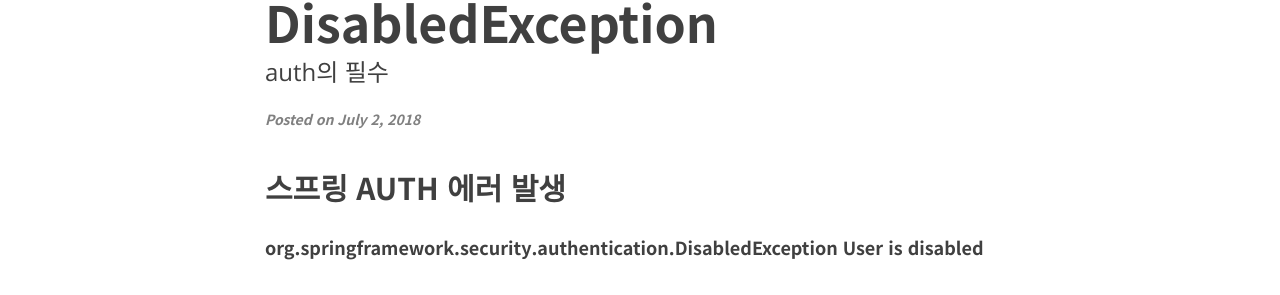
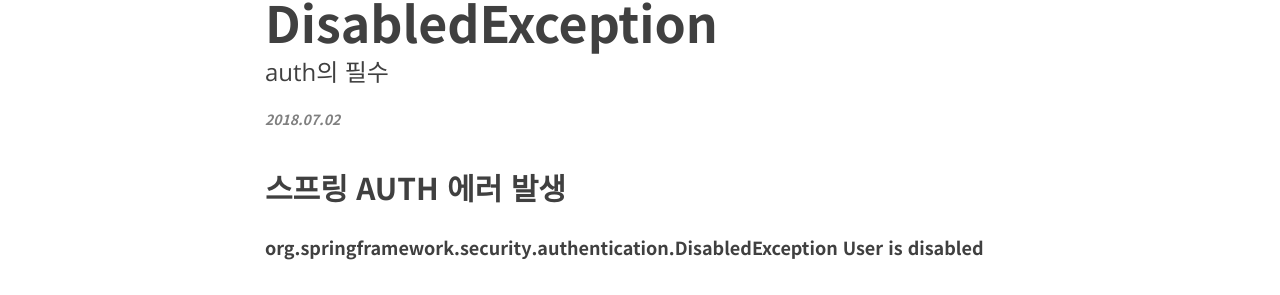
Before and after one commit to jiggag/jiggag.github.io, a Jekyll site: the page built from _posts/2018-07/2018-07-02-spring-security-auth.md, in a window 1280 px wide and 1314 px high. Shown: the part 191-486 px from the top of the window. Built offline with Jekyll 4.4.1, drawn with Linux system fonts in a browser that asks for light colours; nearby versions of some CDN libraries.

Commit message:
Update header.html

```diff
--- a/_includes/header.html
+++ b/_includes/header.html
@@ -62,7 +62,8 @@
 		  {% endif %}
 
 		  {% if include.type == "post" %}
-		  <span class="post-meta">Posted on {{ page.date | date: "%B %-d, %Y" }}</span>
+		  <!-- <span class="post-meta">Posted on {{ page.date | date: "%B %-d, %Y" }}</span> -->
+		<span class="post-meta">{{ page.date | date: "%Y.%m.%d" }}</span>
 		  {% endif %}
         </div>
       </div>
```
